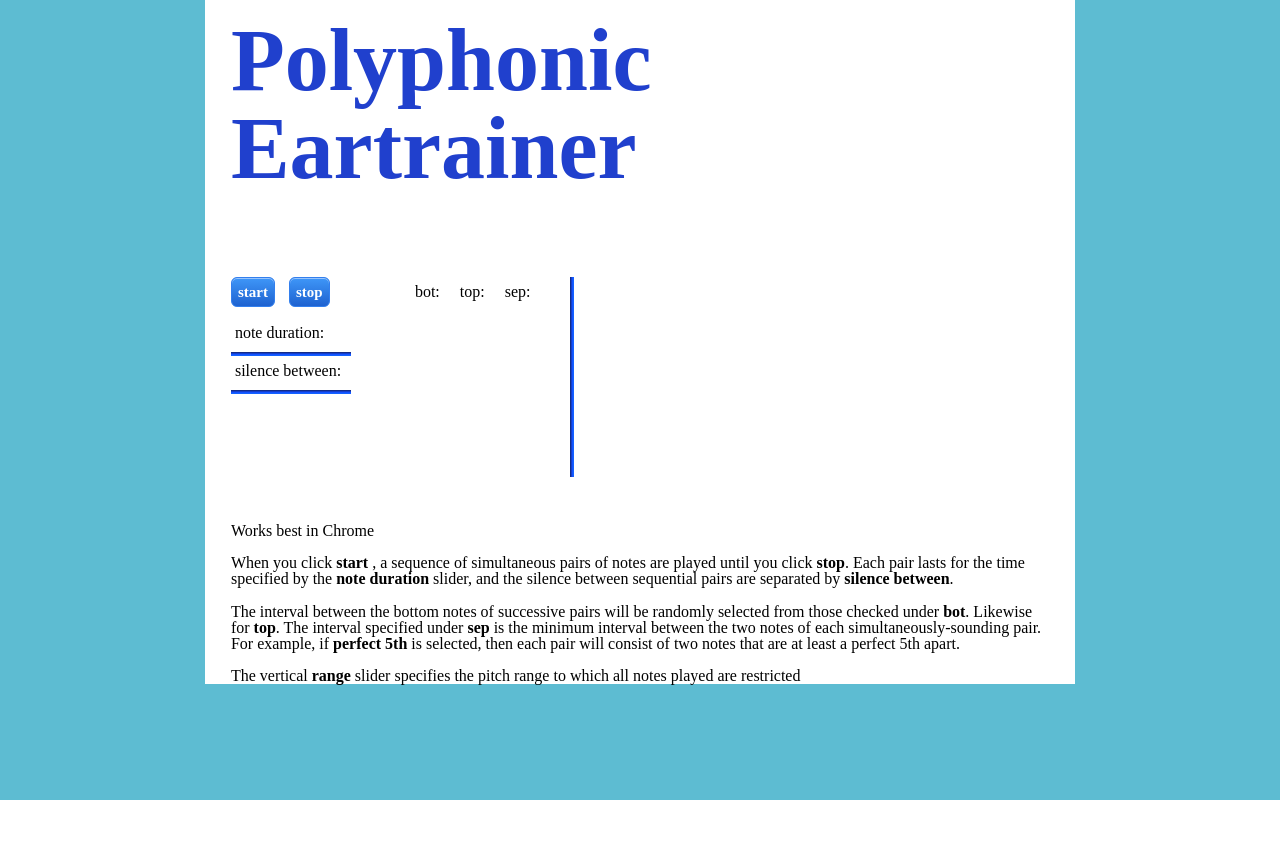
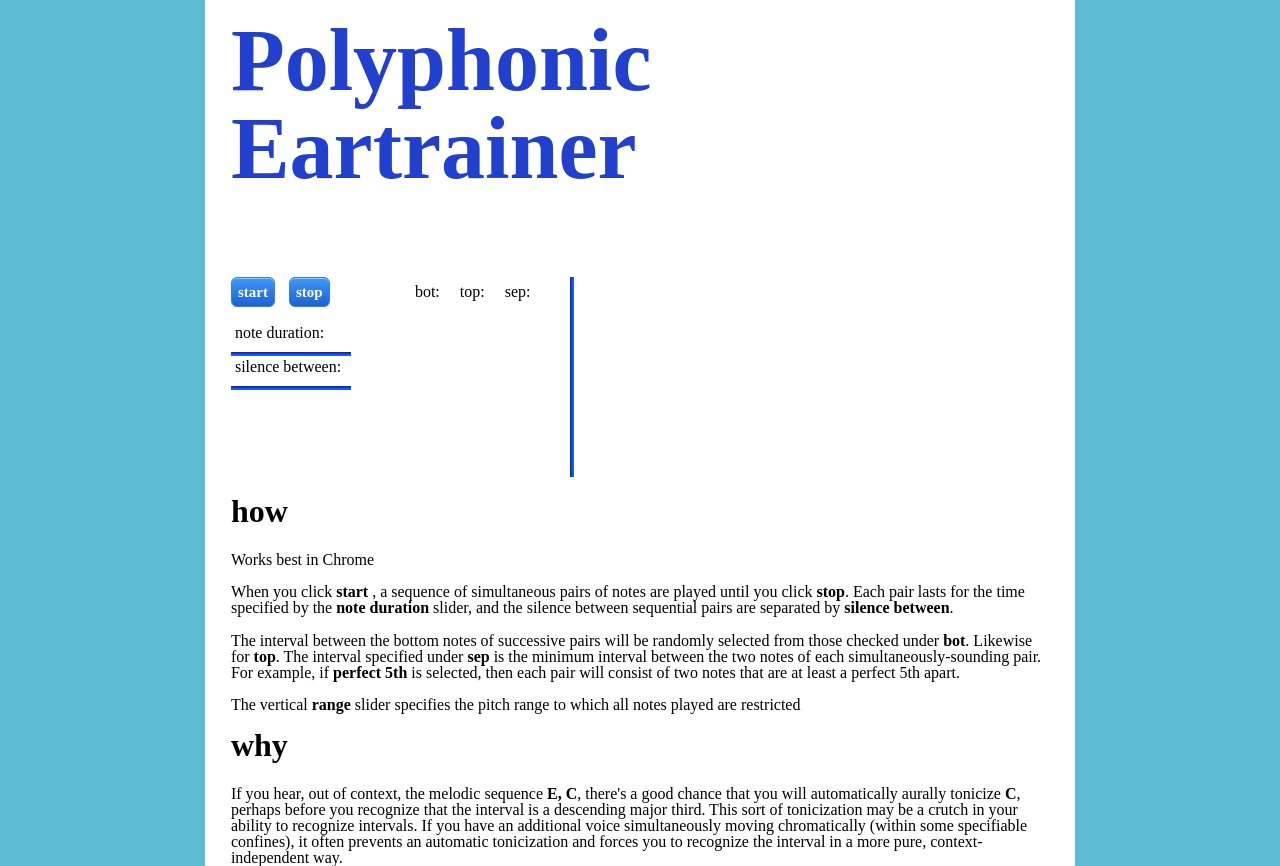
Before and after one commit to ntowbinj/flasksite, a Flask app: template FlaskApp/templates/home.html in a window 1280 px wide. Before the commit the page ends 800 px from the top, so only its background shows below. Run offline with Flask 2, Linux system fonts and the light colour scheme; the template is opened without the code that fills it, so the values that code supplies are empty; some libraries are stand-ins or nearby versions.

Commit message:
how and why

```diff
--- a/FlaskApp/static/css/ear.css
+++ b/FlaskApp/static/css/ear.css
@@ -1,12 +1,17 @@
 #instructions{
     clear: both;
+}
+#instructions h1{
+    font-weight: bold;
+    font-size: 200%;
+    padding-bottom: 3%;
 }
 b{font-weight: bold;}
 #cpanel div
 {
     float: left;
     margin-right: 20px;
-    margin-bottom: 5%;
+    margin-bottom: 2%;
 }
 #intvLists div
 {
--- a/FlaskApp/templates/home.html
+++ b/FlaskApp/templates/home.html
@@ -52,10 +52,13 @@
         </div>
     </div>
     <div id="instructions">
+        <h1>how</h1>
         <p>Works best in Chrome</p>
         <p>When you click <b> start </b>, a sequence of simultaneous pairs of notes are played until you click <b>stop</b>.  Each pair lasts for the time specified by the <b>note duration</b> slider, and the silence between sequential pairs are separated by <b>silence between</b>.</p>
         <p> The interval between the bottom notes of successive pairs will be randomly selected from those checked under <b>bot</b>.  Likewise for <b>top</b>.  The interval specified under <b>sep</b> is the minimum interval between the two notes of each simultaneously-sounding pair. For example, if <b>perfect 5th</b> is selected, then each pair will consist of two notes that are at least a perfect 5th apart.</p>
 
         <p>The vertical <b>range</b> slider specifies the pitch range to which all notes played are restricted</p>
+        <h1>why</h1>
+        <p>If you hear, out of context, the melodic sequence <b>E, C</b>, there's a good chance that you will automatically aurally tonicize <b>C</b>, perhaps before you recognize that the interval is a descending major third.  This sort of tonicization may be a crutch in your ability to recognize intervals. If you have an additional voice simultaneously moving chromatically (within some specifiable confines), it often prevents an automatic tonicization and forces you to recognize the interval in a more pure, context-independent way.</p>
     </div>
 {% endblock %}
```
